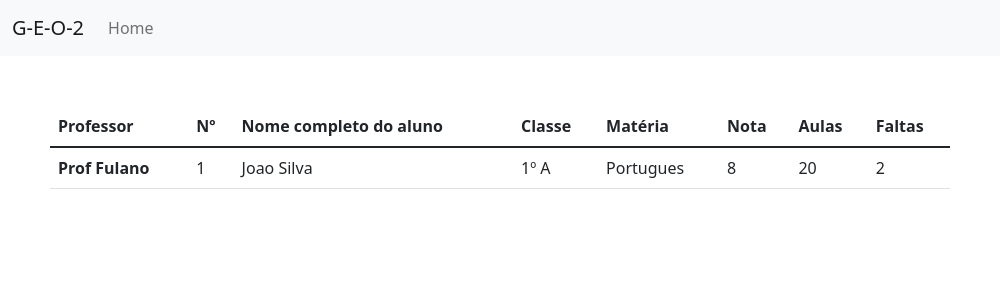
After one commit to PI-UNIVESP-GJA/site-escola, a Flask app: page /coordenacao/ in a window 1280 px wide. The commit adds this page. Shown: the top 300 px of the page, without its empty margins (0-1000 px from the left). Run offline with Flask 2, Linux system fonts and the light colour scheme; data comes from the database, SQL or seed files in the repository; both versions use the stored data as it was after the commit; some libraries are stand-ins or nearby versions.

Commit message:
criacao pagina coordecao

```diff
--- a/app/controllers/default.py
+++ b/app/controllers/default.py
@@ -54,6 +54,12 @@ def consulta(info):
                     alunosNome = Alunos.query.filter(and_(Alunos.professor_id == current_user.id, Alunos.nome == form2.nome.data)).all()
                     return render_template('consulta.html', alunos = alunosNome, form = form2)
     return render_template('consulta.html', form = form)
+
+@app.route('/coordenacao/<info>')
+@app.route('/coordenacao/', defaults={'info':None}, methods=["GET", "POST"])
+def coordenacao(info):
+    alunos = Alunos.query
+    return render_template('coordenacao.html', alunos = alunos)
 
 @app.route('/delete/<int:aluno_id>', methods=["GET", "POST"])
 def delete(aluno_id):
--- /dev/null
+++ b/app/templates/coordenacao.html
@@ -0,0 +1,57 @@
+<!doctype html>
+<html>
+
+<head>
+  <title>Gerenciador Educacional On-Line 2.0</title>
+  <link rel="stylesheet" type="text/css" href="{{url_for('static', filename='css/bootstrap.min.css')}}" media="screen">
+</head>
+<nav class="navbar navbar-expand-lg navbar-light bg-light">
+  <div class="container-fluid">
+    <a class="navbar-brand">G-E-O-2</a>
+    <button class="navbar-toggler" type="button" data-bs-toggle="collapse" data-bs-target="#navbarSupportedContent"
+      aria-controls="navbarSupportedContent" aria-expanded="false" aria-label="Toggle navigation">
+      <span class="navbar-toggler-icon"></span>
+    </button>
+    <div class="collapse navbar-collapse" id="navbarSupportedContent">
+      <ul class="navbar-nav me-auto mb-2 mb-lg-0">
+        <li class="nav-item">
+          <a class="nav-link" href="{{url_for('index')}}">Home</a>
+        </li>
+      </ul>
+      <form class="d-flex">
+      </form>
+    </div>
+  </div>
+</nav>
+<body>
+    <table style="margin: 50px;max-width: 900px;" class="table">
+      <thead>
+        <tr>
+          <th scope="col" style="max-width: 300px;">Professor</th>
+          <th scope="col" style="max-width: 70px;">Nº</th>
+          <th scope="col" style="max-width: 300px;">Nome completo do aluno</th>
+          <th scope="col" style="max-width: 70px;">Classe</th>
+          <th scope="col" style="max-width: 100px;">Matéria</th>
+          <th scope="col" style="max-width: 70px;">Nota</th>
+          <th scope="col" style="max-width: 70px;">Aulas</th>
+          <th scope="col" style="max-width: 70px;">Faltas</th>
+        </tr>
+      </thead>
+      <tbody>
+        {% for aluno in alunos %}
+          <tr>
+            <th scope="row" style="max-width: 300px;">{{ aluno.professor.nome }}</th>
+            <td style="max-width: 300px;">{{ aluno.numero }}</td>
+            <td style="max-width: 300px;">{{ aluno.nome }}</td>
+            <td style="max-width: 70px;">{{ aluno.classe }}</td>
+            <td style="max-width: 100px;">{{ aluno.materia }}</td>
+            <td style="max-width: 70px;">{{ aluno.nota }}</td>
+            <td style="max-width: 70px;">{{ aluno.qtd_aulas }}</td>
+            <td style="max-width: 70px;">{{ aluno.qtd_faltas }}</td>
+         </tr>
+        {% endfor %}
+      </tbody>
+    </table>
+  </body>
+<link rel="stylesheet" type="text/css" href="{{url_for('static', filename='js/bootstrap.min.js')}}" media="screen">
+</html>
--- a/app/templates/index.html
+++ b/app/templates/index.html
@@ -15,7 +15,10 @@
     <div class="collapse navbar-collapse" id="navbarSupportedContent">
       <ul class="navbar-nav me-auto mb-2 mb-lg-0">
         <li class="nav-item">
-          <a class="nav-link active" aria-current="page" href="{{url_for('login')}}">Login</a>
+          <a class="nav-link active" aria-current="page" href="{{url_for('login')}}">Login Professor</a>
+        </li>
+        <li class="nav-item">
+          <a class="nav-link active" aria-current="page" href="{{url_for('coordenacao')}}">Coordenador</a>
         </li>
       </ul>
     </div>
```
Also changed, not shown: app/templates/login.html (+9 -1 lines), app/storage.db.
